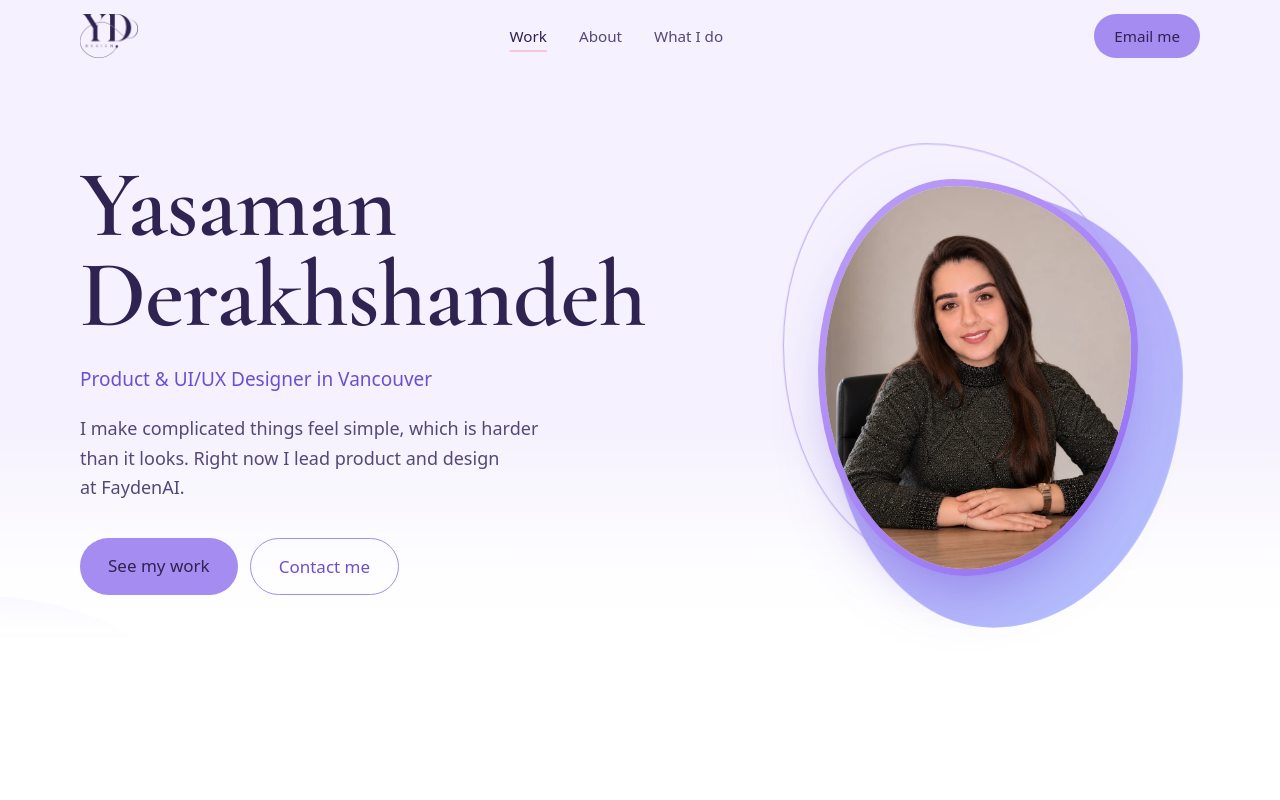
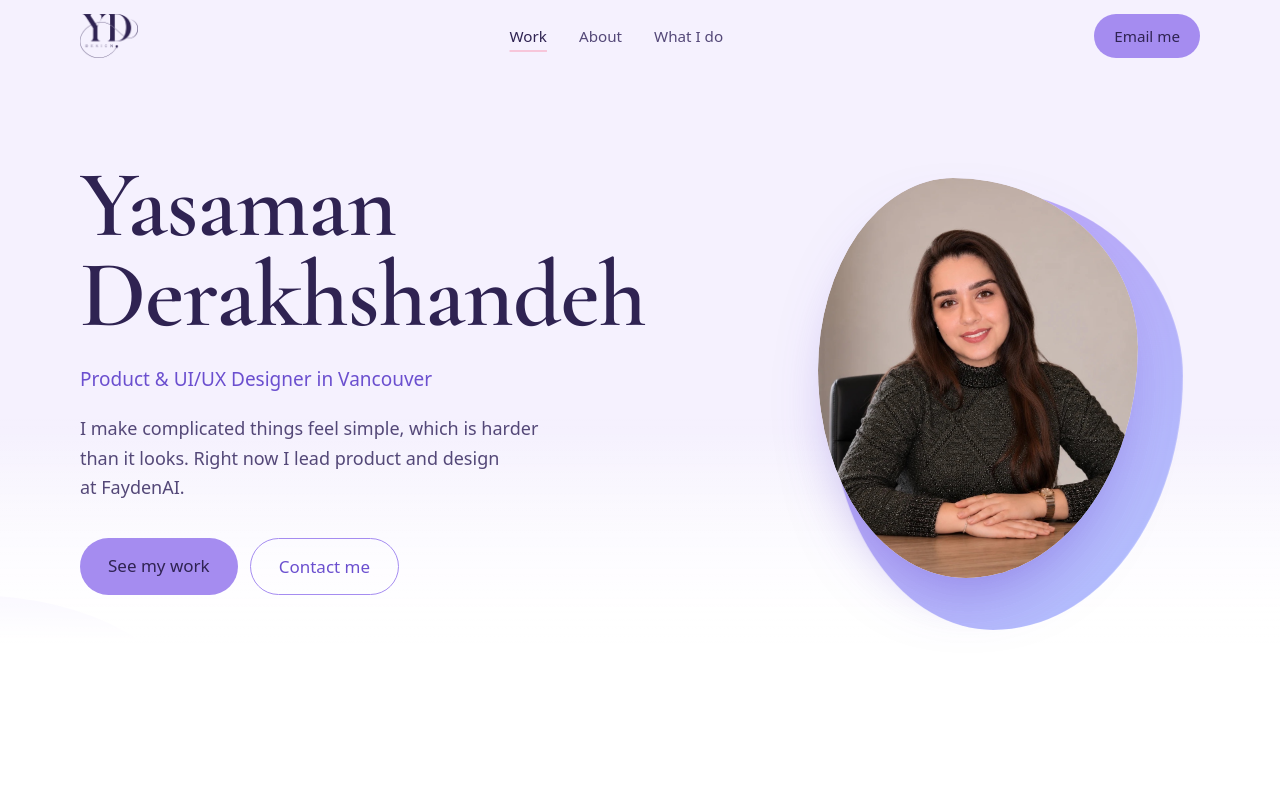
Before and after one commit to YasiDerak/YasiDerak.github.io, a React (Vite) app: page / in a window 1280 px wide. Shown: the top 800 px of the page. Built offline with nearby package versions, Linux system fonts and the light colour scheme.

Commit message:
Hero: frameless photo, no outline line
Co-Authored-By: Claude Opus 5.5 <noreply@anthropic.com>

```diff
--- a/src/components/Hero.jsx
+++ b/src/components/Hero.jsx
@@ -4,7 +4,7 @@ import { img } from '../lib/images'
 import { usePrefersReducedMotion } from '../lib/hooks'
 
 /**
- * The photo and the violet shape behind it share one soft, flowing outline
+ * The photo (no frame) and the violet shape behind it share one soft, flowing outline
  * that changes in sync, so the frame and the shape complete each other.
  * On a mouse, the photo drifts a few pixels toward the cursor and the shape
  * drifts the other way, for a sense of depth.
@@ -44,14 +44,6 @@ function ArchPortrait({ src }) {
 
   return (
     <figure ref={ref} className="hero-pop relative mx-auto w-full max-w-[17rem] sm:max-w-[20rem]" style={{ '--mx': 0, '--my': 0 }}>
-      {/* a thin outline in the same shape, offset up-left */}
-      <div
-        aria-hidden="true"
-        className="absolute inset-0 transition-transform duration-1000 ease-out"
-        style={{ transform: 'translate3d(calc(-8% + var(--mx) * 18px), calc(-6% + var(--my) * 14px), 0) scale(1.06)' }}
-      >
-        <div className="blob-sync h-full w-full border-[1.5px] border-violet/70" />
-      </div>
       {/* the same shape, filled, a little larger and offset down-right */}
       <div
         aria-hidden="true"
@@ -60,9 +52,9 @@ function ArchPortrait({ src }) {
       >
         <div className="blob-sync morph-strong morph-shift h-full w-full opacity-90" />
       </div>
-      {/* the photo, framed in the matching gradient, in the same shape */}
+      {/* the photo, frameless, in the same shape */}
       <div
-        className="blob-sync morph-frame morph-shift relative p-[7px] shadow-[0_30px_60px_-24px_rgb(107_79_207/0.55)] transition-transform duration-500 ease-out"
+        className="blob-sync relative overflow-hidden shadow-[0_30px_60px_-24px_rgb(107_79_207/0.55)] transition-transform duration-500 ease-out"
         style={{ transform: 'translate3d(calc(var(--mx) * 12px), calc(var(--my) * 10px), 0)' }}
       >
         <div className="blob-sync aspect-[4/5] overflow-hidden bg-lilac-200">
--- a/src/styles.css
+++ b/src/styles.css
@@ -252,11 +252,6 @@
   animation: blob 10s ease-in-out infinite;
 }
 
-/* The photo frame uses the same gradient, turned the other way round,
-   so it matches the shape but still reads where the two overlap. */
-.morph-frame {
-  background: linear-gradient(315deg, #8e6cf2 0%, #b896f5 45%, #a9bdff 100%);
-}
 .morph-soft {
   background: linear-gradient(135deg, #e2d7fb 0%, #c9b8f6 100%);
 }
```
